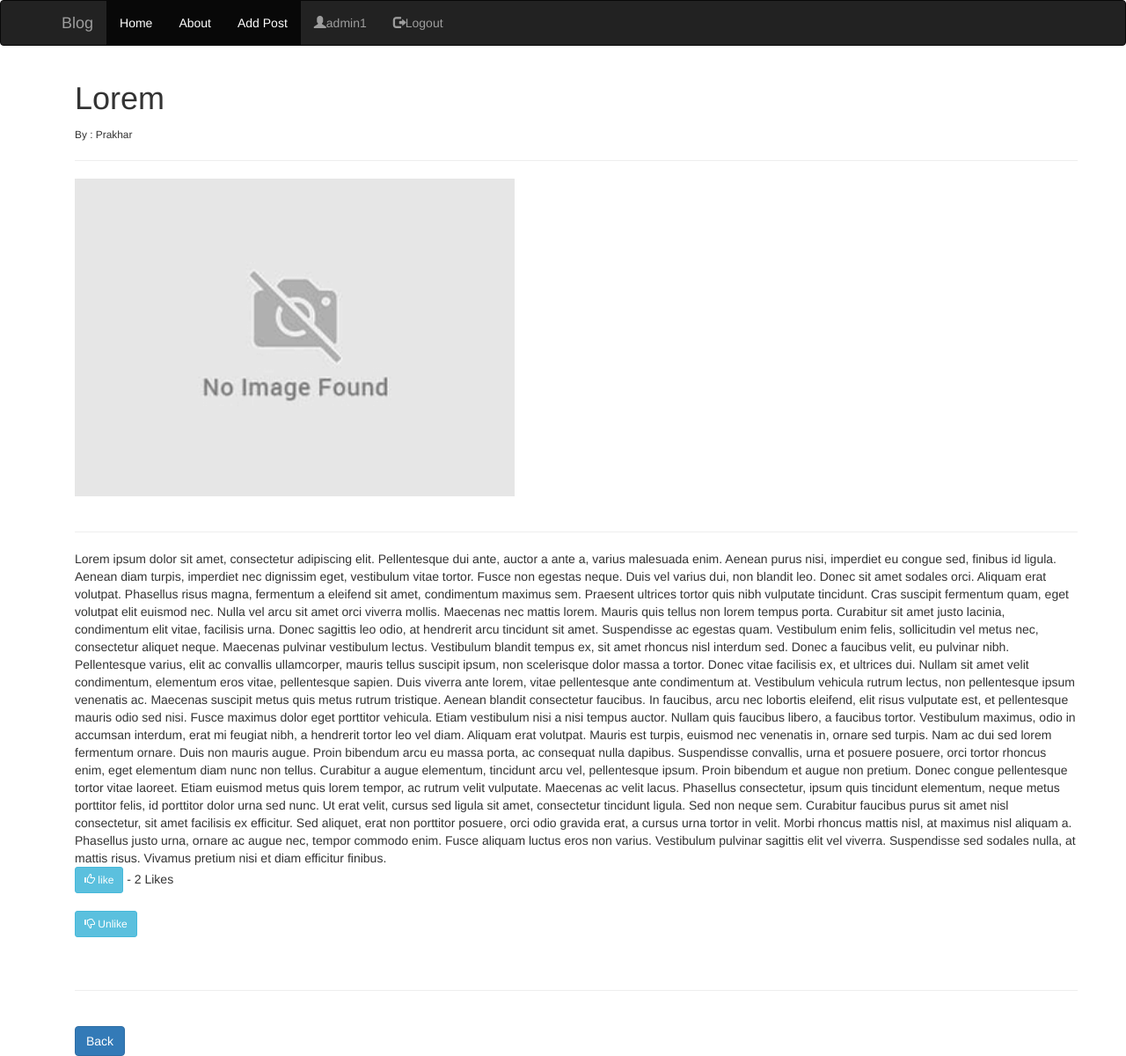
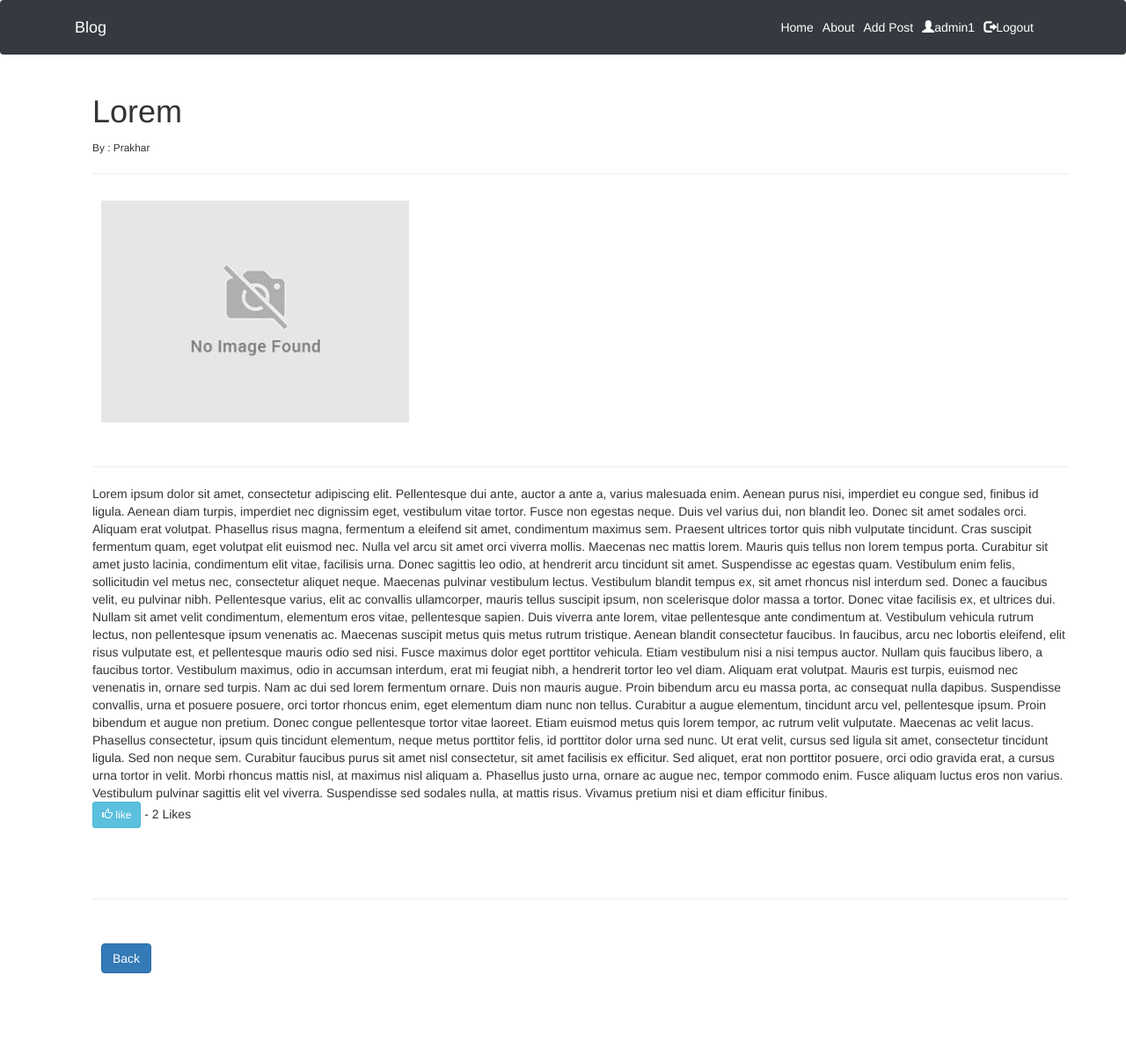
Before and after one commit to radhikagupta6/Django-Blog, a Django app: page /article/7 in a window 1280 px wide. Shown: the whole page at 88% size. After the commit the page ends 1106 px from the top, so only its background shows below. Run offline with Django 3.2, Linux system fonts and the light colour scheme; a user stored in the database is signed in; data comes from the database, SQL or seed files in the repository; both versions use the stored data as it was after the commit; some libraries are stand-ins or nearby versions.

Commit message:
navbar, like, cards fixed

```diff
--- a/django_blog/blog/templates/blog/article_details.html
+++ b/django_blog/blog/templates/blog/article_details.html
@@ -13,7 +13,7 @@
         {% endif %}
 
         <hr>
-        <img  src="{{post.pic.url}}"  width="500px" class="m-3">
+        <img  src="{{post.pic.url}}"  width="350px" class="m-3">
         <br/>
         <br/>
         <hr>
@@ -24,9 +24,7 @@
             <button class="btn btn-info btn-sm" type="submit" name="post_id" value={{ post.id }}>
           <span class="glyphicon glyphicon-thumbs-up"></span> like
         </button> - {{ total_likes}} Likes <br/><br/>
-        <button href="#" class="btn btn-info btn-sm" >
-          <span class="glyphicon glyphicon-thumbs-down"></span> Unlike
-        </button>
+
         </form>
 
         <br/><br/>
--- a/django_blog/blog/templates/blog/base.html
+++ b/django_blog/blog/templates/blog/base.html
@@ -5,39 +5,55 @@
       <!-- Required meta tags -->
       <meta charset="utf-8">
       <meta name="viewport" content="width=device-width, initial-scale=1.0">
-  <link rel="stylesheet" href="https://maxcdn.bootstrapcdn.com/bootstrap/3.4.1/css/bootstrap.min.css">
+      <link rel="stylesheet" href="https://maxcdn.bootstrapcdn.com/bootstrap/4.0.0/css/bootstrap.min.css" integrity="sha384-Gn5384xqQ1aoWXA+058RXPxPg6fy4IWvTNh0E263XmFcJlSAwiGgFAW/dAiS6JXm" crossorigin="anonymous">
+	<script src="https://maxcdn.bootstrapcdn.com/bootstrap/3.4.1/js/bootstrap.min.js"></script>
+	<script src="https://code.jquery.com/jquery-3.2.1.slim.min.js" integrity="sha384-KJ3o2DKtIkvYIK3UENzmM7KCkRr/rE9/Qpg6aAZGJwFDMVNA/GpGFF93hXpG5KkN" crossorigin="anonymous"></script>
+	<script src="https://cdnjs.cloudflare.com/ajax/libs/popper.js/1.12.9/umd/popper.min.js" integrity="sha384-ApNbgh9B+Y1QKtv3Rn7W3mgPxhU9K/ScQsAP7hUibX39j7fakFPskvXusvfa0b4Q" crossorigin="anonymous"></script>
+	<link rel="stylesheet" href="https://maxcdn.bootstrapcdn.com/bootstrap/3.4.0/css/bootstrap.min.css">
     <script src="https://ajax.googleapis.com/ajax/libs/jquery/3.5.1/jquery.min.js"></script>
-  <script src="https://maxcdn.bootstrapcdn.com/bootstrap/3.4.1/js/bootstrap.min.js"></script>
+    <script src="https://maxcdn.bootstrapcdn.com/bootstrap/3.4.0/js/bootstrap.min.js"></script>
   {% load static %}
       <link rel="stylesheet" type="text/css" href="{% static 'blog/main.css'%}">
       <title>{% block title %}
       {% endblock title %}</title>
 </head>
 <body>
-<nav class="navbar navbar-inverse">
+<nav class="navbar navbar-expand-lg navbar-dark bg-dark">
 <div class="container">
-    <div class="navbar-header">
-      <a class="navbar-brand" href="{% url 'home' %}">Blog</a>
+  <a class="navbar-brand" href="{% url 'home'%}">Blog</a>
+  <button class="navbar-toggler" type="button" data-toggle="collapse" data-target="#navbarText" aria-controls="navbarText" aria-expanded="false" aria-label="Toggle navigation">
+    <span class="navbar-toggler-icon"></span>
+  </button>
+  <div class="collapse navbar-collapse" id="navbarText">
+    <ul class="navbar-nav mr-auto navbar-right">
+    {% if user.is_authenticated %}
+      <li class="nav-item active">
+        <a class="nav-link" href="{% url 'home'%}">Home <span class="sr-only">(current)</span></a>
+      </li>
+
+      <li class="nav-item active">
+        <a class="nav-link" href="#">About</a>
+      </li>
+      <li class="nav-item active">
+        <a class="nav-link" href="{% url 'add_post'%}">Add Post</a>
+      </li>
+	  <li class="nav-item active">
+	  <a class="nav-link"><span class="glyphicon glyphicon-user"></span>{{ user.username }}</a>
+	  </li>
+	  <li class="nav-item active">
+	  <a class="nav-link" href='{% url 'logout'%}'><span color="white" class="glyphicon glyphicon-log-out"></span>Logout</a>
+	  </li>
+    {% else %}
+	  <li class="nav-item active">
+	  <a class="nav-link" href="{% url 'register'%}"><span class="glyphicon glyphicon-user"></span> Sign Up</a>
+	  </li>
+      <li class="nav-item active">
+	  <a class="nav-link" href="{% url 'login'%}"><span class="glyphicon glyphicon-log-in"></span> Login</a>
+	  </li>
+    {% endif %}
+    </ul>
   </div>
-    <ul class="nav navbar-nav">
-    {% if user.is_authenticated %}
-        <li class="active"><a href="{% url 'home'%}">Home</a></li>
-        <li class="active"><a href="#">About</a></li>
-        <li class="active"><a href="{% url 'add_post'%}">Add Post</a></li>
-        <li class=""><a><span class="glyphicon glyphicon-user"></span>{{ user.username }}</a></li>
-        <li><a href="{% url 'logout'%}"><span class="glyphicon glyphicon-log-out"></span>Logout</a></li>
-      </ul>
-    {% else %}
-    <ul class="nav navbar-nav navbar-right">
-      <li><a href="{% url 'register'%}"><span class="glyphicon glyphicon-user"></span> Sign Up</a></li>
-      <li><a href="{% url 'login'%}"><span class="glyphicon glyphicon-log-in"></span> Login</a></li>
-    </ul>
-    {% endif %}
-
-
-
   </div>
-
 </nav>
 
 <main role="main" class="container">
```
Also changed, not shown: django_blog/blog/templates/blog/home.html (+4 -9 lines), django_blog/members/forms.py (added, +21 -0 lines), django_blog/blog/migrations/0004_auto_20200715_1921.py (added), django_blog/blog/migrations/0005_auto_20200715_1934.py (added), django_blog/blog/migrations/0006_auto_20200715_2223.py (added), django_blog/blog/migrations/0007_auto_20200715_2235.py (added), django_blog/db.sqlite3, django_blog/media/e.png (added), django_blog/media/uploads/tree.png (added). Lines whose indentation alone changed are shown as unchanged.
